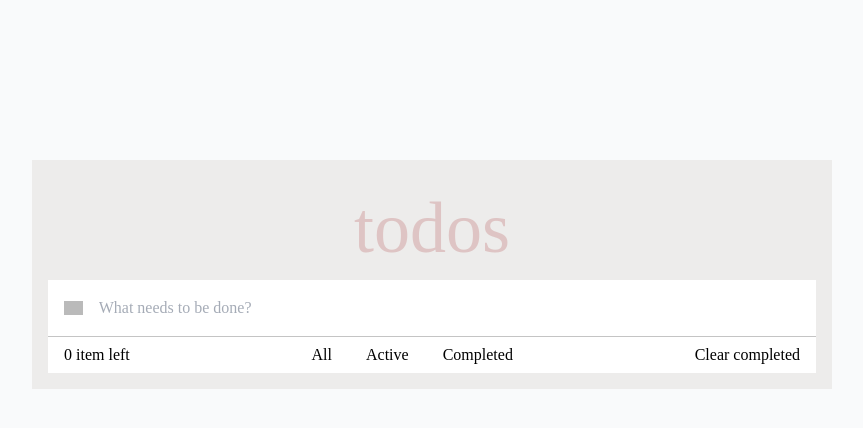
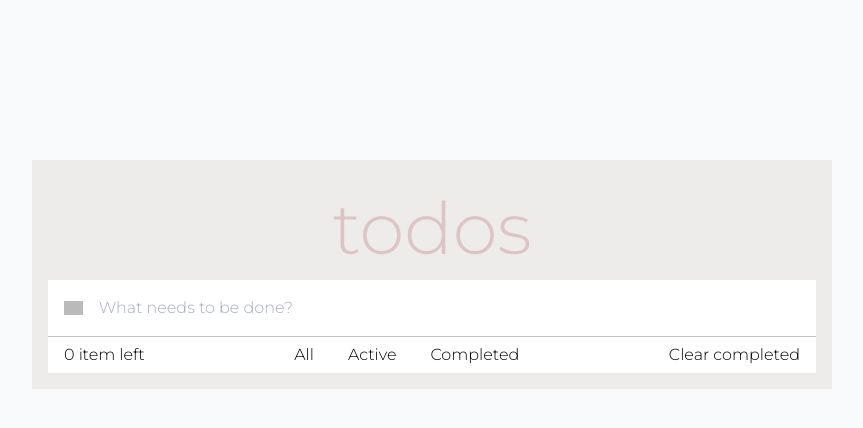
Before and after one commit to i0ji/t_todo_app, a React (Vite) app: page / in a window 1280 px wide. Shown: the top 428 px of the page, without its empty margins (208-1071 px from the left). Built offline with nearby package versions, Linux system fonts and the light colour scheme; grey boxes are pictures that could not be loaded.

Commit message:
style: styling

```diff
--- a/src/components/TaskItem.tsx
+++ b/src/components/TaskItem.tsx
@@ -13,8 +13,7 @@
                 <span className={styles.customCheckbox}></span>
             </label>
             <span
-                // style={{ textDecoration: task.completed ? 'line-through' : 'none' }}
-                className={ task.completed ? styles.taskComplete : ''}
+                className={task.completed ? styles.taskComplete : ''}
             >
                 {task.title}
             </span>
--- a/src/styles/_font.scss
+++ b/src/styles/_font.scss
@@ -1,9 +1,8 @@
-@font-face {
-  font-family: "Montserrat";
-  src: url("https://fonts.googleapis.com/css2?family=Montserrat:ital,wght@0,100;1,100&display=swap") format("truetype");
+@import url('https://fonts.googleapis.com/css2?family=Montserrat:wght@300&display=swap');
+
+body {
+  font-family: "Montserrat", sans-serif;
+  font-optical-sizing: auto;
+  font-weight: 100;
+  font-style: normal;
 }
-body {
-  font-family: "Montserrat";
-  font-style: normal;
-  font-weight: 100;
-}
```
